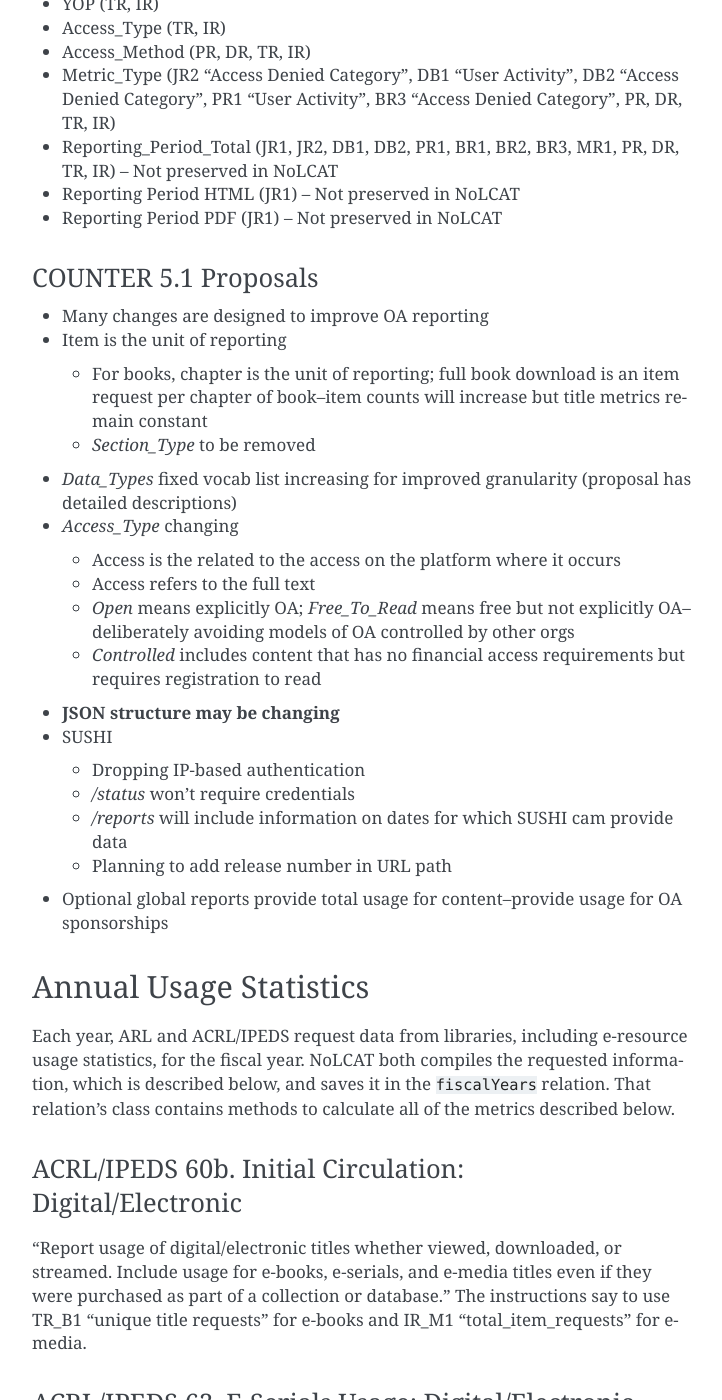
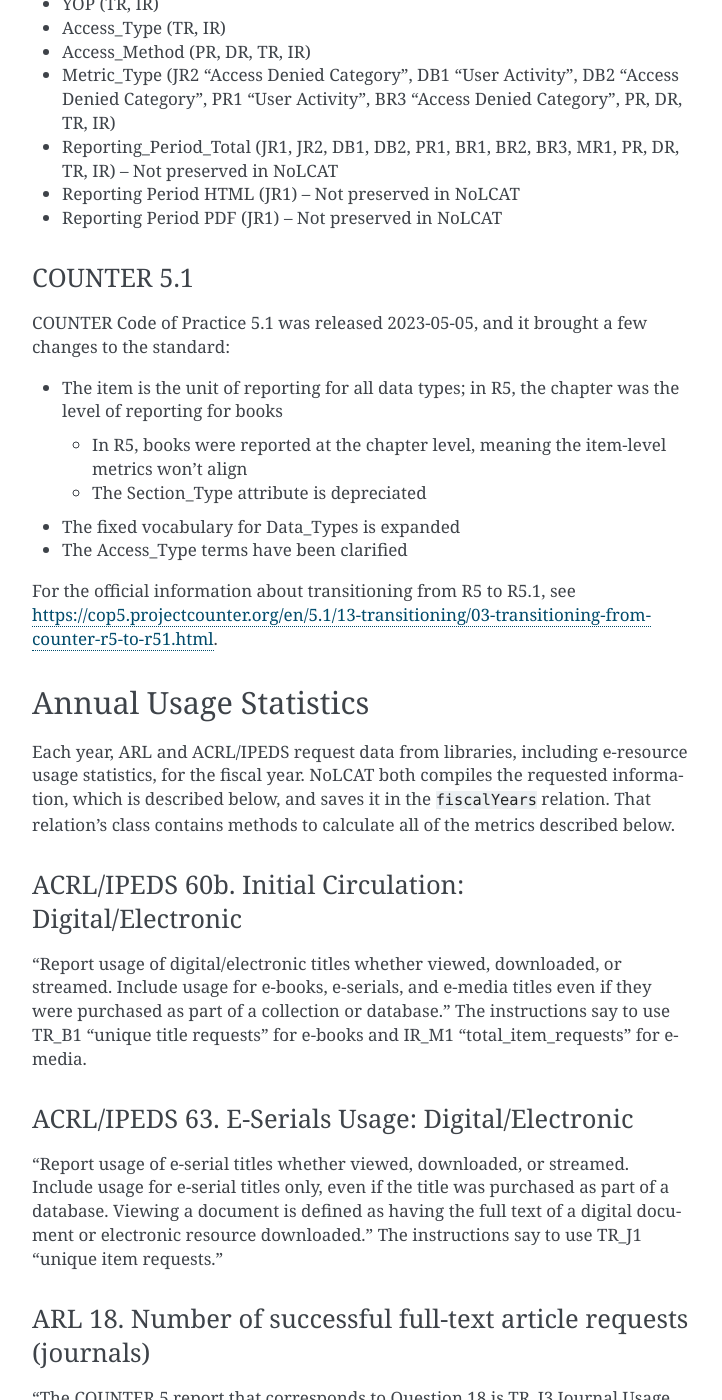
Before and after one commit to ereiskind/nolcat, a Sphinx documentation site: the page built from docs/source/COUNTER_SUSHI_and_annual_reports.rst, in a window 1280 px wide and 1400 px high, scrolled down 2302 px. Shown: the whole window, without its empty margins (388-1110 px from the left). Built offline with Sphinx 7.4.7, drawn with Linux system fonts in a browser that asks for light colours; some of the changed text lies outside the part shown.

Commit message:
Outline additions for R5.1

```diff
--- a/docs/source/COUNTER_SUSHI_and_annual_reports.rst
+++ b/docs/source/COUNTER_SUSHI_and_annual_reports.rst
@@ -88,31 +88,19 @@
 * Reporting Period HTML (JR1) -- Not preserved in NoLCAT
 * Reporting Period PDF (JR1) -- Not preserved in NoLCAT
 
-COUNTER 5.1 Proposals
-=====================
-* Many changes are designed to improve OA reporting
-* Item is the unit of reporting
+COUNTER 5.1
+===========
+COUNTER Code of Practice 5.1 was released 2023-05-05, and it brought a few changes to the standard:
 
-  * For books, chapter is the unit of reporting; full book download is an item request per chapter of book--item counts will increase but title metrics remain constant
-  * `Section_Type` to be removed
+* The item is the unit of reporting for all data types; in R5, the chapter was the level of reporting for books
 
-* `Data_Types` fixed vocab list increasing for improved granularity (proposal has detailed descriptions)
-* `Access_Type` changing
+  * In R5, books were reported at the chapter level, meaning the item-level metrics won't align
+  * The Section_Type attribute is depreciated
 
-  * Access is the related to the access on the platform where it occurs
-  * Access refers to the full text
-  * `Open` means explicitly OA; `Free_To_Read` means free but not explicitly OA--deliberately avoiding models of OA controlled by other orgs
-  * `Controlled` includes content that has no financial access requirements but requires registration to read
+* The fixed vocabulary for Data_Types is expanded
+* The Access_Type terms have been clarified
 
-* **JSON structure may be changing**
-* SUSHI
-
-  * Dropping IP-based authentication
-  * `/status` won't require credentials
-  * `/reports` will include information on dates for which SUSHI cam provide data
-  * Planning to add release number in URL path
-
-* Optional global reports provide total usage for content--provide usage for OA sponsorships
+For the official information about transitioning from R5 to R5.1, see https://cop5.projectcounter.org/en/5.1/13-transitioning/03-transitioning-from-counter-r5-to-r51.html.
 
 Annual Usage Statistics
 ***********************
--- a/docs/source/roadmap.rst
+++ b/docs/source/roadmap.rst
@@ -15,6 +15,10 @@
 
 Planned Iterations
 ******************
+
+* Develop the procedures for "Create R5.1 SUSHI Response JSON Reports" in the testing documentation
+* Create new test data JSONs (will occur alongside above)
+* Update ``ConvertJSONDictToDataframe`` to handle R5.1 reports
 
 Iteration 2: COUNTER Only Product
 =================================
--- a/docs/source/testing.rst
+++ b/docs/source/testing.rst
@@ -104,6 +104,10 @@
 5. In each newly created JSON file, anonymize the data in ``Report_Header``, change the ``Created`` value in ``Report_Header`` to ``2019-07-01T00:00:00Z``, and delete the data in ``Report_Items``.
 6. Use each workbook in "\\tests\\bin\\workbooks_to_transform_into_JSONs\\" as input into "tests\\create_SUSHI_JSON_from_tabular_R5.py", then take the ``data`` section of the output JSON and copy it into the ``Report_Header`` section of the corresponding JSON in "\\tests\\data\\COUNTER_JSONs_for_tests".
 7. Unescape the slashes (/) in each JSON file via find and replace (replace ``\/`` with ``/``).
+
+Create R5.1 SUSHI Response JSON Reports
+---------------------------------------
+Code of Practice 5.1 was released on 2023-05-05, featuring minor changes in the way the data is captured and a change to the JSON schema. The latter change required the creation of a second set of test data JSONs matching this new schema.
 
 Create ``ConvertJSONDictToDataframe`` Test Fixtures
 ---------------------------------------------------
```
